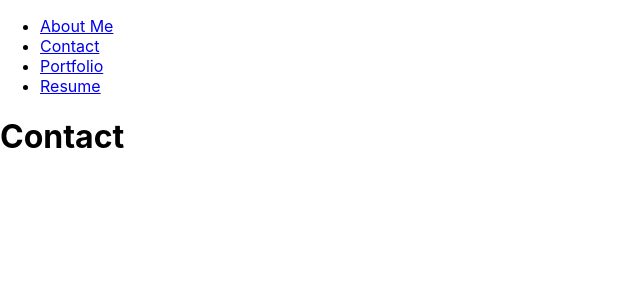
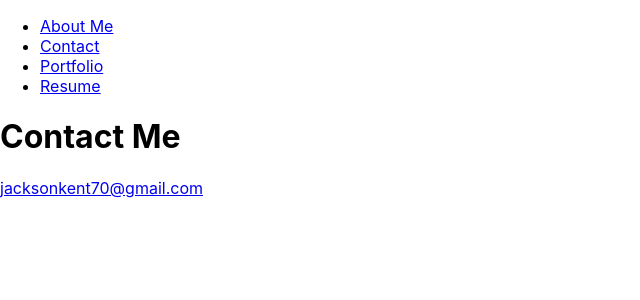
Before and after one commit to jacko2611/reactive-portfolio, a React (Create React App) app in the folder portfolio/: page /contact in a window 1280 px wide. Shown: the top 300 px of the page, without its empty margins (0-640 px from the left). Built offline with nearby package versions, Linux system fonts and the light colour scheme.

Commit message:
have worked through launch errors - was to do with inconsistencies across packages. app now launches with no errors

```diff
--- a/portfolio/package.json
+++ b/portfolio/package.json
@@ -8,7 +8,8 @@
     "@testing-library/user-event": "^13.5.0",
     "react": "^18.2.0",
     "react-dom": "^18.2.0",
-    "react-scripts": "5.0.1",
+    "react-router-dom": "^6.10.0",
+    "react-scripts": " 5.0.1",
     "web-vitals": "^2.1.4"
   },
   "scripts": {
--- a/portfolio/src/App.js
+++ b/portfolio/src/App.js
@@ -1,5 +1,9 @@
 import React from 'react';
-import { BrowserRouter as Router, Route, Switch, Link } from 'react-router-dom';
+import { BrowserRouter as Router, Routes, Route, Link } from 'react-router-dom';
+import About from './components/About.js';
+import Contact from './components/Contact.js';
+import Portfolio from './components/Portfolio';
+import Resume from './components/Resume';
 
 function App() {
   return (
@@ -22,31 +26,15 @@ function App() {
           </ul>
         </nav>
 
-        <Switch>
-          <Route exact path="/" component={About} />
-          <Route path="/contact" component={Contact} />
-          <Route path="/portfolio" component={Portfolio} />
-          <Route path="/resume" component={Resume} />
-        </Switch>
+        <Routes>
+          <Route exact path="/" element={<About />} />
+          <Route path="/contact" element={<Contact />} />
+          <Route path="/portfolio" element={<Portfolio />} />
+          <Route path="/resume" element={<Resume />} />
+        </Routes>
       </div>
     </Router>
   );
 }
 
-function About() {
-  return <h1>About Me</h1>;
-}
-
-function Contact() {
-  return <h1>Contact</h1>;
-}
-
-function Portfolio() {
-  return <h1>Portfolio</h1>;
-}
-
-function Resume() {
-  return <h1>Resume</h1>;
-}
-
 export default App;
--- a/portfolio/src/components/Contact.js
+++ b/portfolio/src/components/Contact.js
@@ -4,7 +4,7 @@ function Contact() {
   return (
     <div>
       <h1>Contact Me</h1>
-      <p>You can reach me at <mailto>jacksonkent70@gmail.com</mailto> or through my LinkedIn profile.</p>
+      <a href="mailto:jacksonkent70@gmail.com">jacksonkent70@gmail.com</a>
     </div>
   );
 }
```
Also changed, not shown: 1 other file (tests, documents, lock files or other folders).
